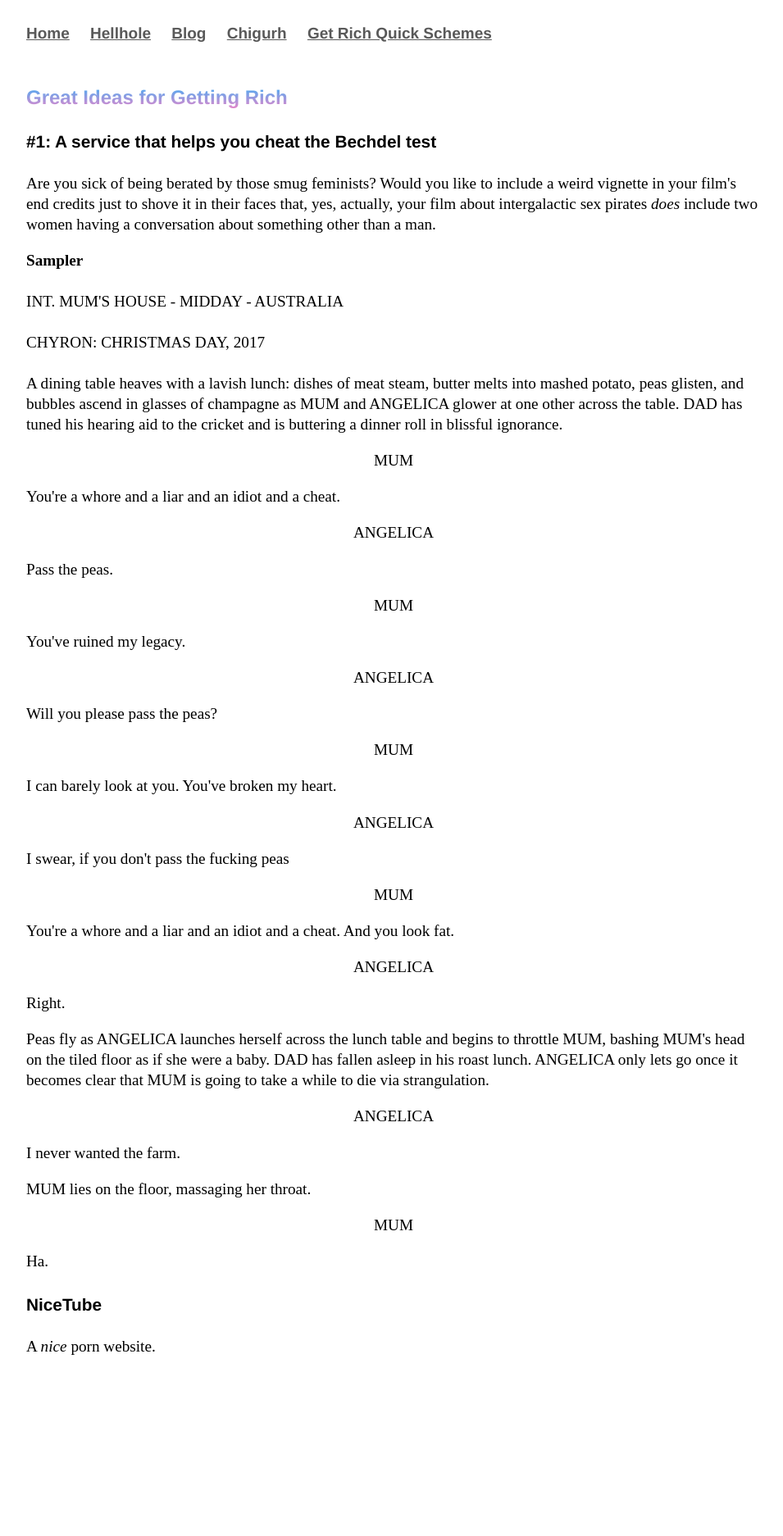
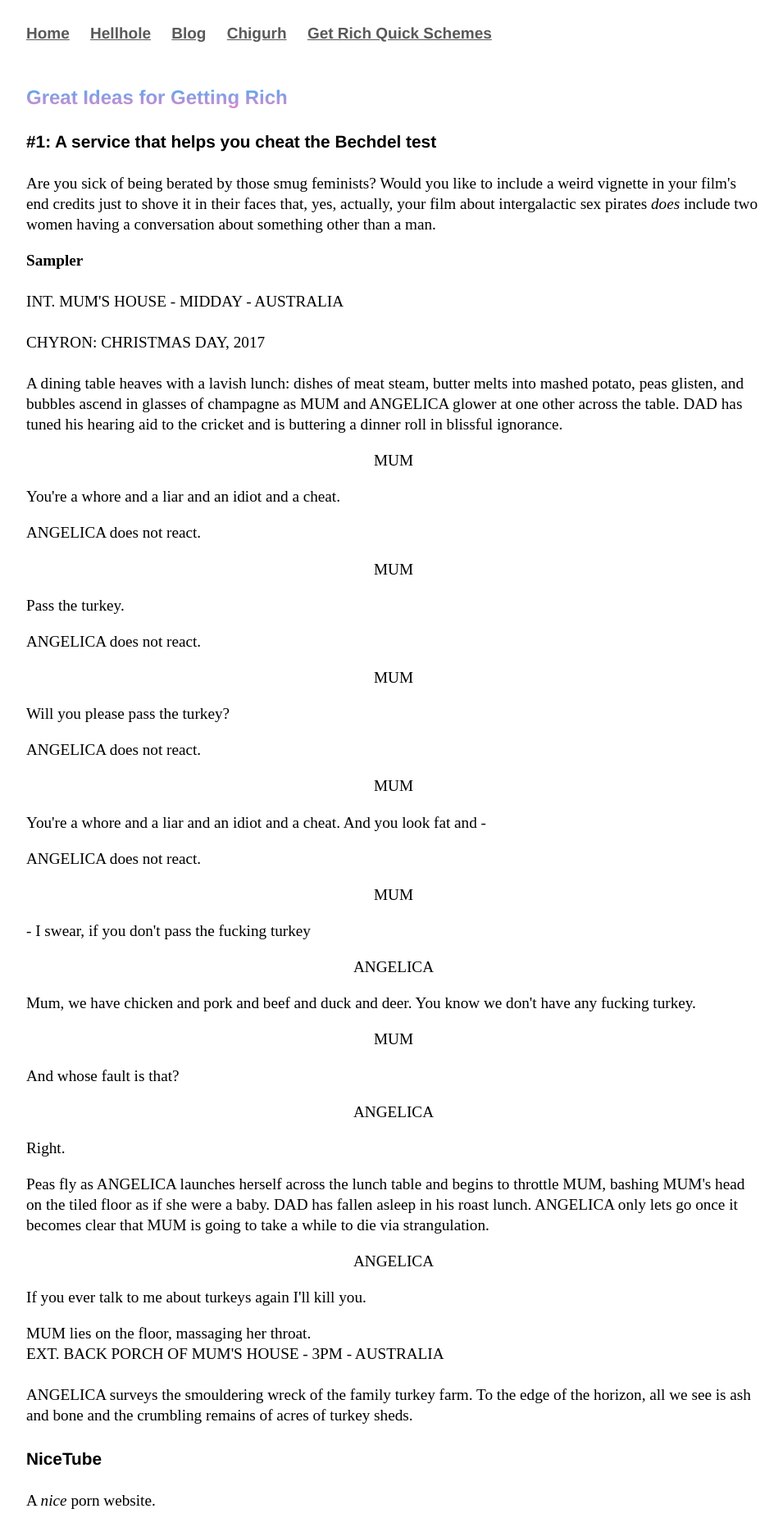
Before and after one commit to Pinelife/pinelife.github.io, a Jekyll site: the page schemes/index.html, which Jekyll copies as it is, in a window 1280 px wide. Shown: the whole page at 82% size, without its empty margins (160-1115 px from the left). Built offline with Jekyll 4.4.1, drawn with Linux system fonts in a browser that asks for light colours; before the commit the page ends 1686 px from its top, so only the background shows below that.

Commit message:
Update index.html

```diff
--- a/schemes/index.html
+++ b/schemes/index.html
@@ -41,41 +41,45 @@
 			<p>
 				You're a whore and a liar and an idiot and a cheat.
 			</p>
-				<p style="text-align:center" class="indented">
-				ANGELICA
-			</p>
-			<p>
-				Pass the peas.
-			</p>
+			<p>ANGELICA does not react.</p>
 				<p style="text-align:center" class="indented">
 				MUM
 			</p>
 			<p>
-				You've ruined my legacy.
+				Pass the turkey.
 			</p>
+			<p>ANGELICA does not react.</p>
 				<p style="text-align:center" class="indented">
+				MUM
+			</p>
+			<p>
+				Will you please pass the turkey?
+			</p>
+			<p>ANGELICA does not react.</p>
+			<p style="text-align:center" class="indented">
+				MUM
+			</p>
+			<p>
+				You're a whore and a liar and an idiot and a cheat. And you look fat and -
+			</p>
+			<p>ANGELICA does not react.</p>
+			<p style="text-align:center" class="indented">
+				MUM
+			</p>
+			<p>
+				- I swear, if you don't pass the fucking turkey
+			</p>
+			<p style="text-align:center" class="indented">
 				ANGELICA
 			</p>
 			<p>
-				Will you please pass the peas?
+				Mum, we have chicken and pork and beef and duck and deer. You know we don't have any fucking turkey.
 			</p>
 			<p style="text-align:center" class="indented">
 				MUM
 			</p>
 			<p>
-				I can barely look at you. You've broken my heart.
-			</p>
-			<p style="text-align:center" class="indented">
-				ANGELICA
-			</p>
-			<p>
-				I swear, if you don't pass the fucking peas
-			</p>
-			<p style="text-align:center" class="indented">
-				MUM
-			</p>
-			<p>
-				You're a whore and a liar and an idiot and a cheat. And you look fat.
+				And whose fault is that?
 			</p>
 			<p style="text-align:center" class="indented">
 				ANGELICA
@@ -92,17 +96,17 @@
 				ANGELICA
 			</p>
 			<p>
-				I never wanted the farm.
+				If you ever talk to me about turkeys again I'll kill you.
 			</p>
 			<p>
 				MUM lies on the floor, massaging her throat.
+							<br/>
+				EXT. BACK PORCH OF MUM'S HOUSE - 3PM - AUSTRALIA<br/>
+				<br/>
+				ANGELICA surveys the smouldering wreck of the family turkey farm. To the edge of the horizon, all we
+				see is ash and bone and the crumbling remains of acres of turkey sheds.
 			</p>
-			<p style="text-align:center" class="indented">
-				MUM
-			</p>
-			<p>
-				Ha.
-			</p>
+
 			<h4>NiceTube</h4>
 			<p>A <i>nice</i> porn website. </p>
 </body>
```
